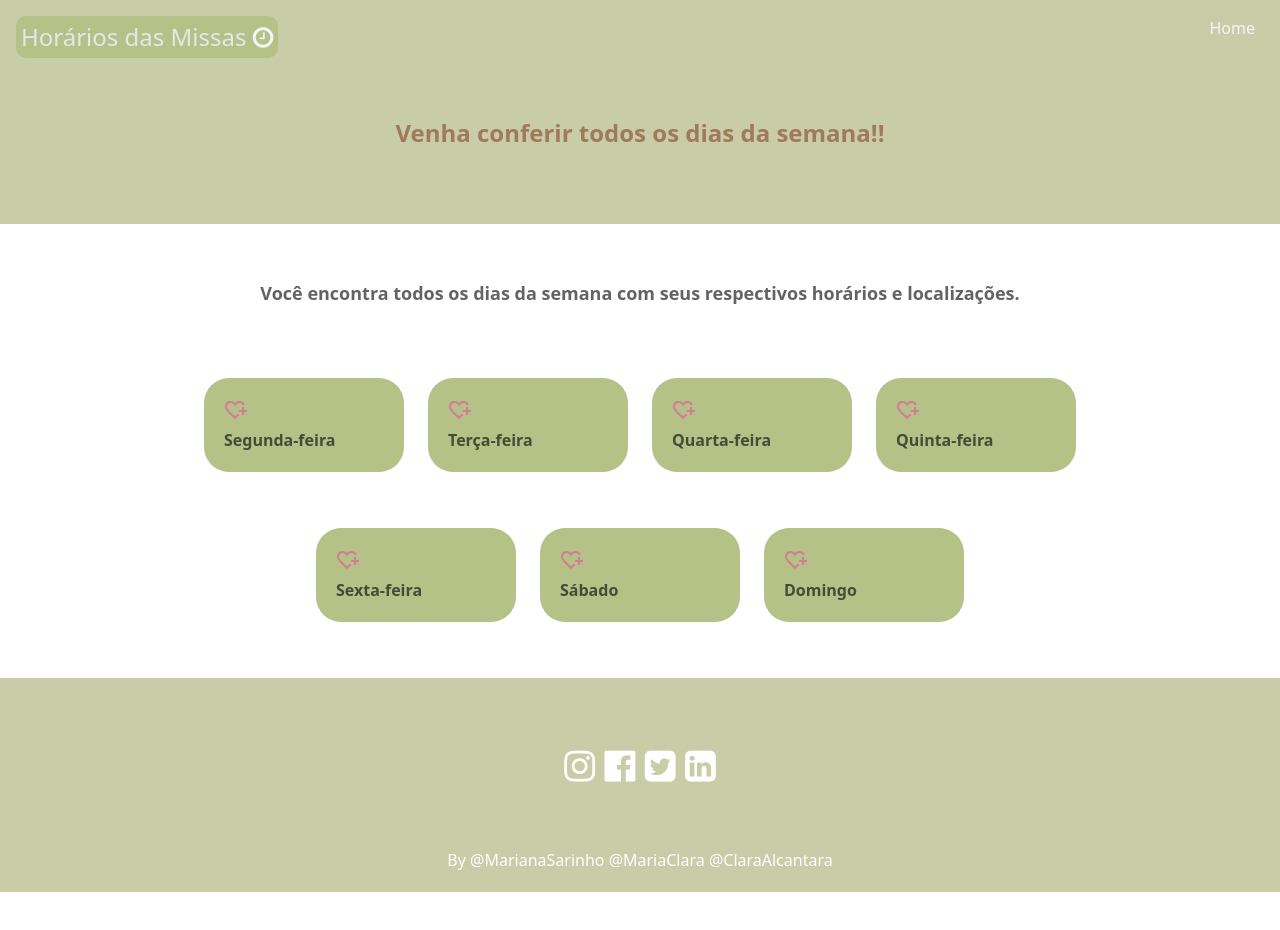
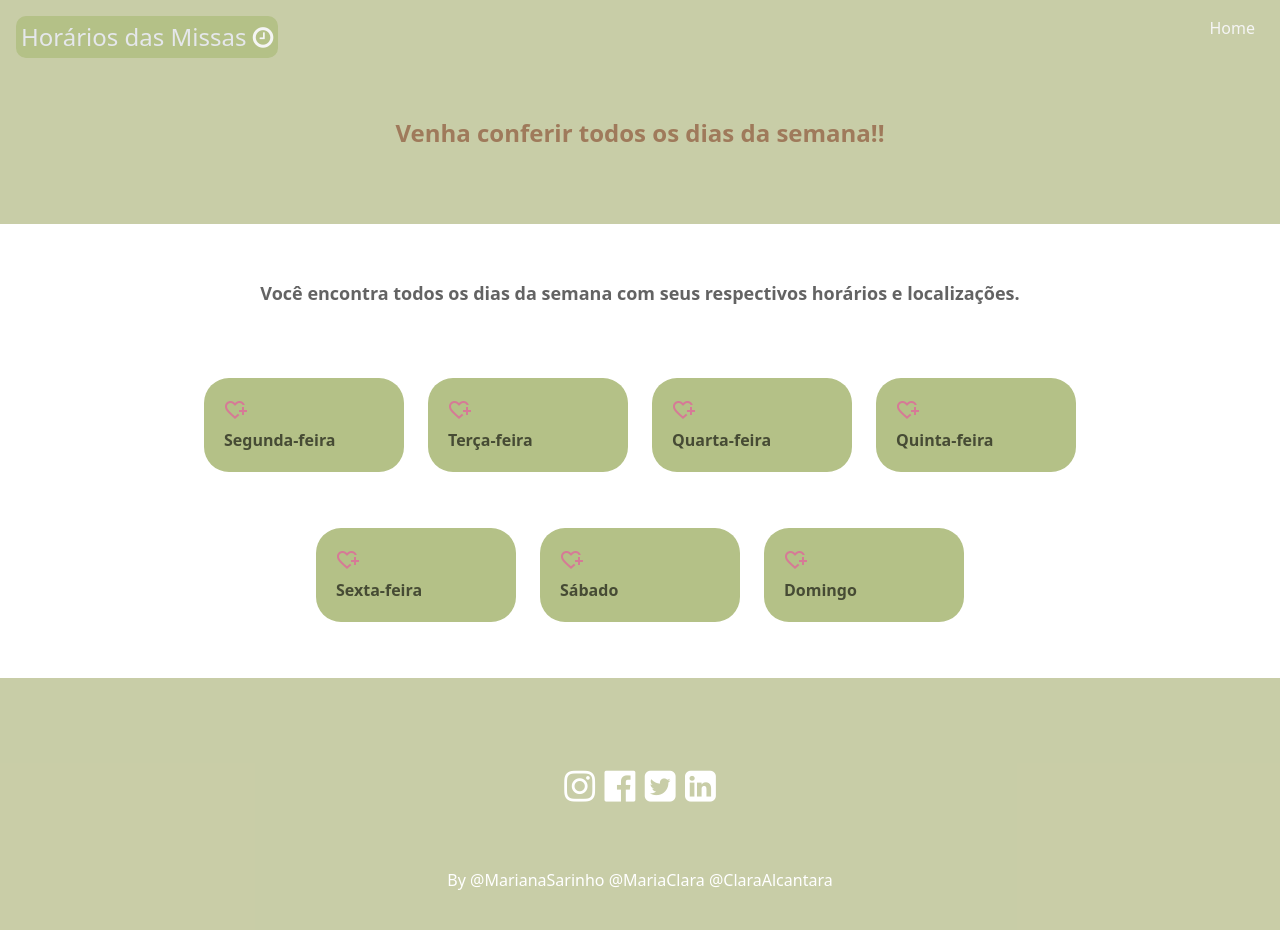
Before and after one commit to euclaraalmeida/hdm, a plain HTML site: page pages/diassemana.html in a window 1280 px wide. Before the commit the page ends 892 px from the top, so only its background shows below. Drawn offline with nearby package versions, Linux system fonts and the light colour scheme.

Commit message:
Update diassemana.html

```diff
--- a/pages/diassemana.html
+++ b/pages/diassemana.html
@@ -114,7 +114,7 @@
     <!-- fim cards-->
   </section>
   <!-- FOOTER -->
-  <section class='bg-[rgba(187,193,145,0.8)] mt-[5px] mx-auto p-5 '>
+  <section class='bg-[rgba(187,193,145,0.8)] mt-[5px] mx-auto p-10'>
     <div class='text-center text-[#FFFFFF] '>
       <div class='icon text-4xl p-8 my-4 mx-[25px]'>
         <i class="fa fa-instagram hover:text-[#adc178]" aria-hidden="true"></i>
```
